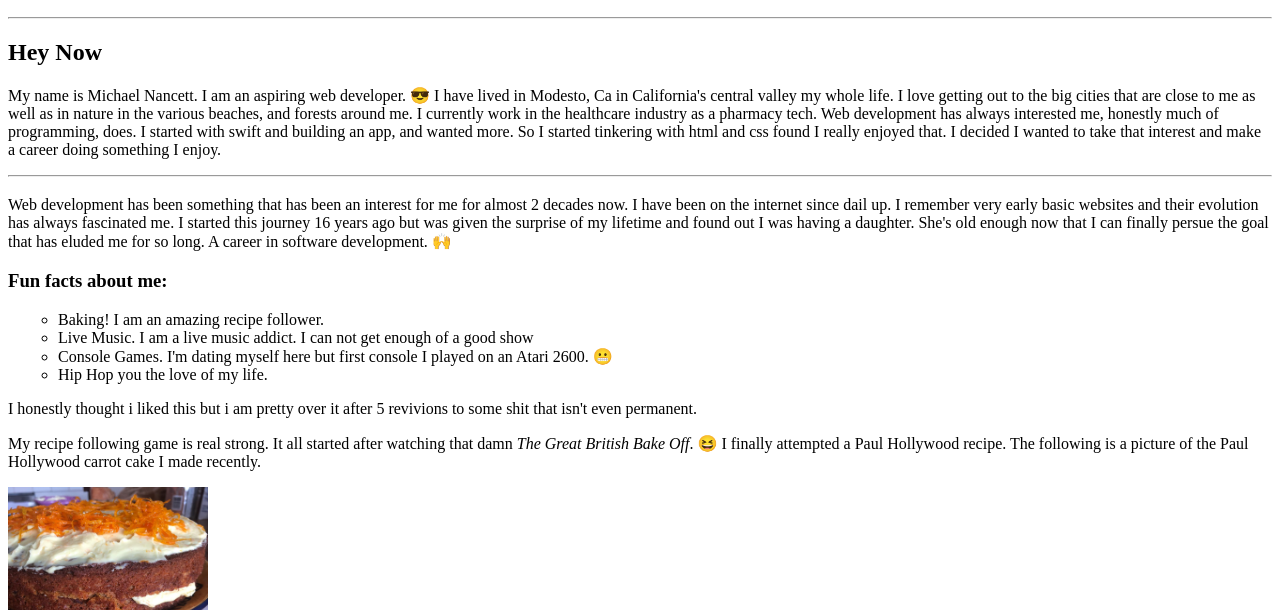
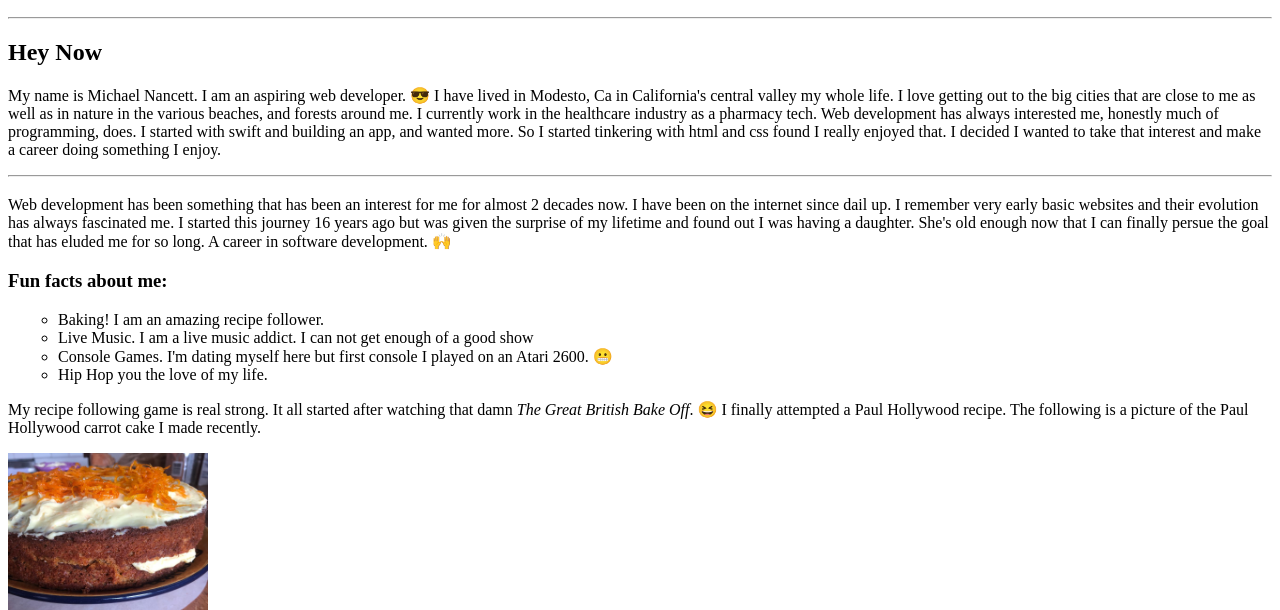
Before and after one commit to Miken1981/personalWeb, a plain HTML site: page index.html in a window 1280 px wide. Shown: the part 190-800 px from the top of the page. Drawn offline with Linux system fonts and the light colour scheme.

Commit message:
removed a paragraph

```diff
--- a/index.html
+++ b/index.html
@@ -54,8 +54,6 @@
                     an Atari 2600. 😬</li>
                 <li>Hip Hop you the love of my life.</li>
               </ul>
-            <p>I honestly thought i liked this but i am pretty over it after 5 revivions to some shit
-            that isn't even permanent.  </p>
             <p>My recipe following game is real strong. It all started after watching that damn <em>The Great British Bake Off</em>.
               😆 I finally attempted a Paul Hollywood recipe. The following is a picture of the Paul Hollywood carrot cake I made recently.</p>
 
```
